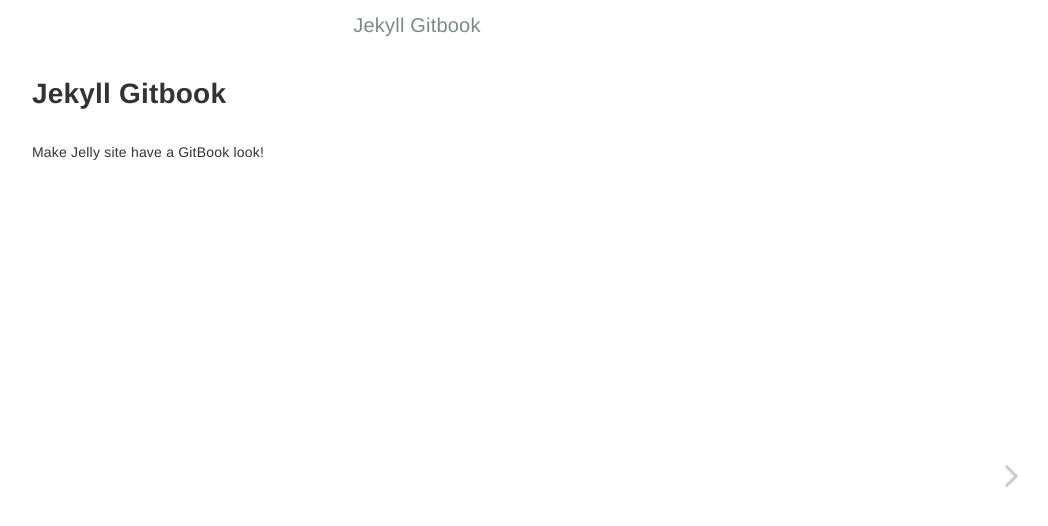
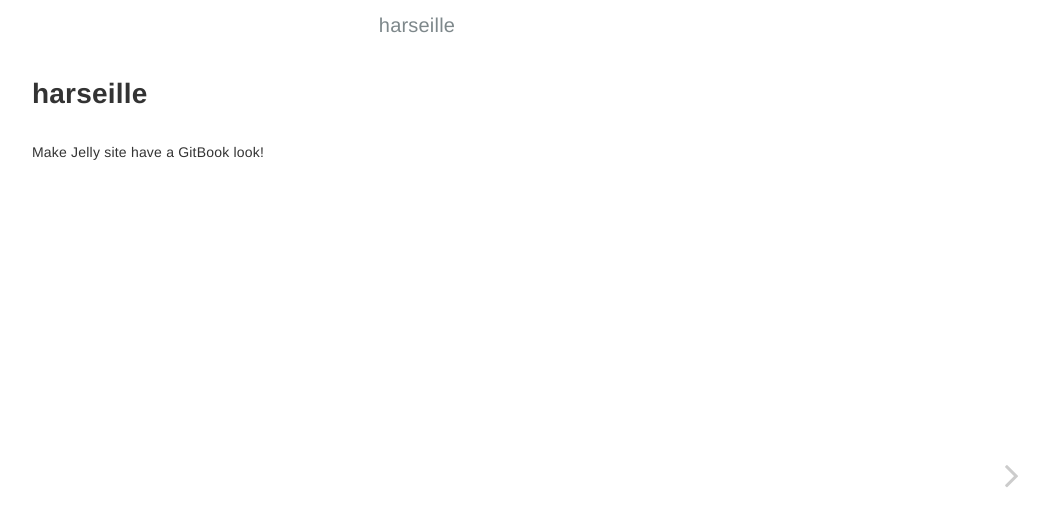
Before and after one commit to harseille/harseille.github.io, a Jekyll site: the page built from index.md, in a window 1280 px wide. Shown: the top 526 px of the page, without its empty margins (223-1271 px from the left). Built offline with Jekyll 4.4.1, drawn with Linux system fonts in a browser that asks for light colours; part of the change alters nothing that is shown.

```diff
--- a/_config.yml
+++ b/_config.yml
@@ -1,10 +1,10 @@
 # Configurations
-title:            Jekyll Gitbook
-longtitle:        Jekyll Gitbook
-author:           HE Tao
-email:            sighingnow@gmail.com
+title:            harseille
+longtitle:        Front개발자로
+author:           Benja P
+email:            joonhabaak@gmail.com
 description: >
-  Build Jekyll site with the GitBook style.
+  금융IT개발자에서 Front-end개발로 전직기로
 
 version:          1.0
 gitbook_version:  3.2.3
```
